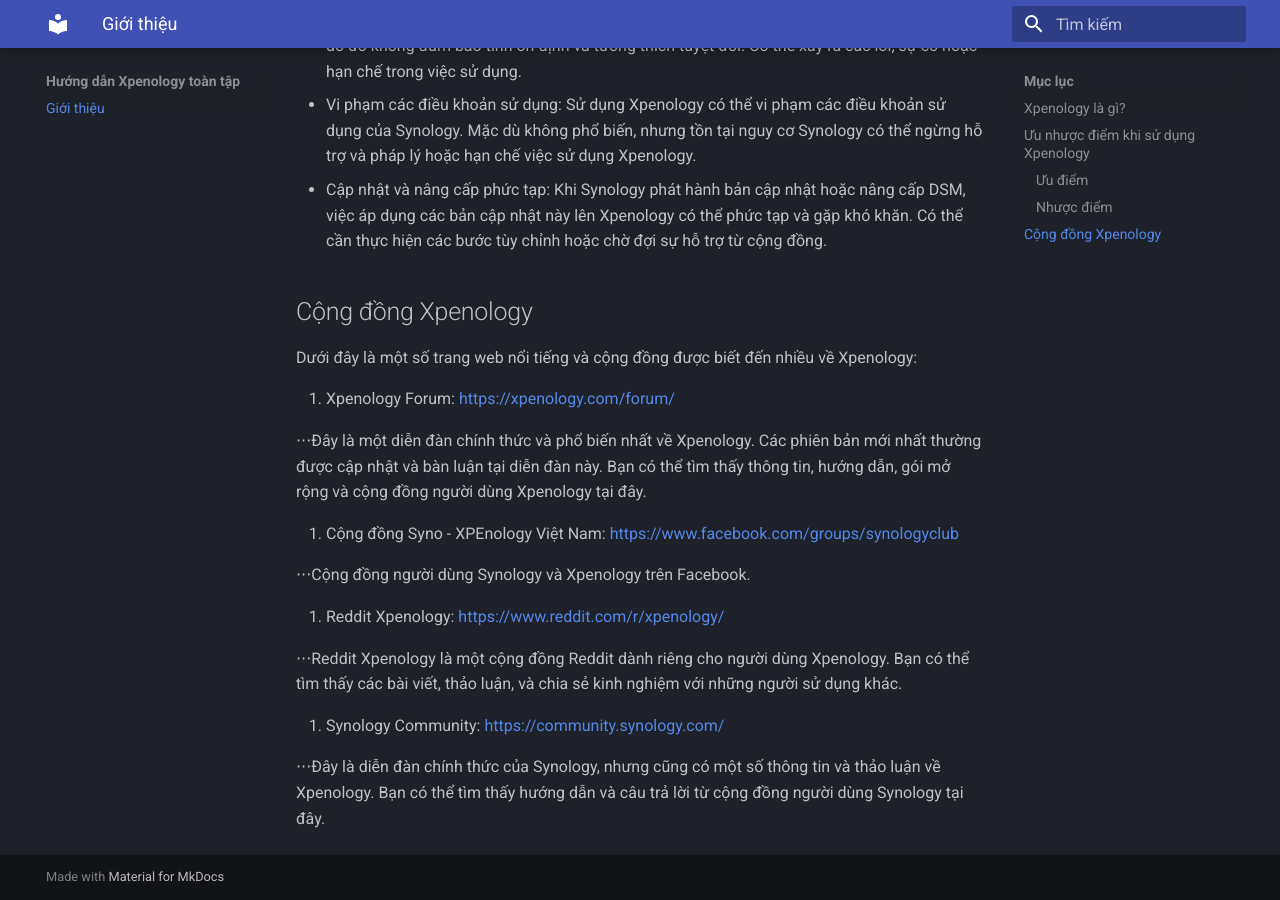
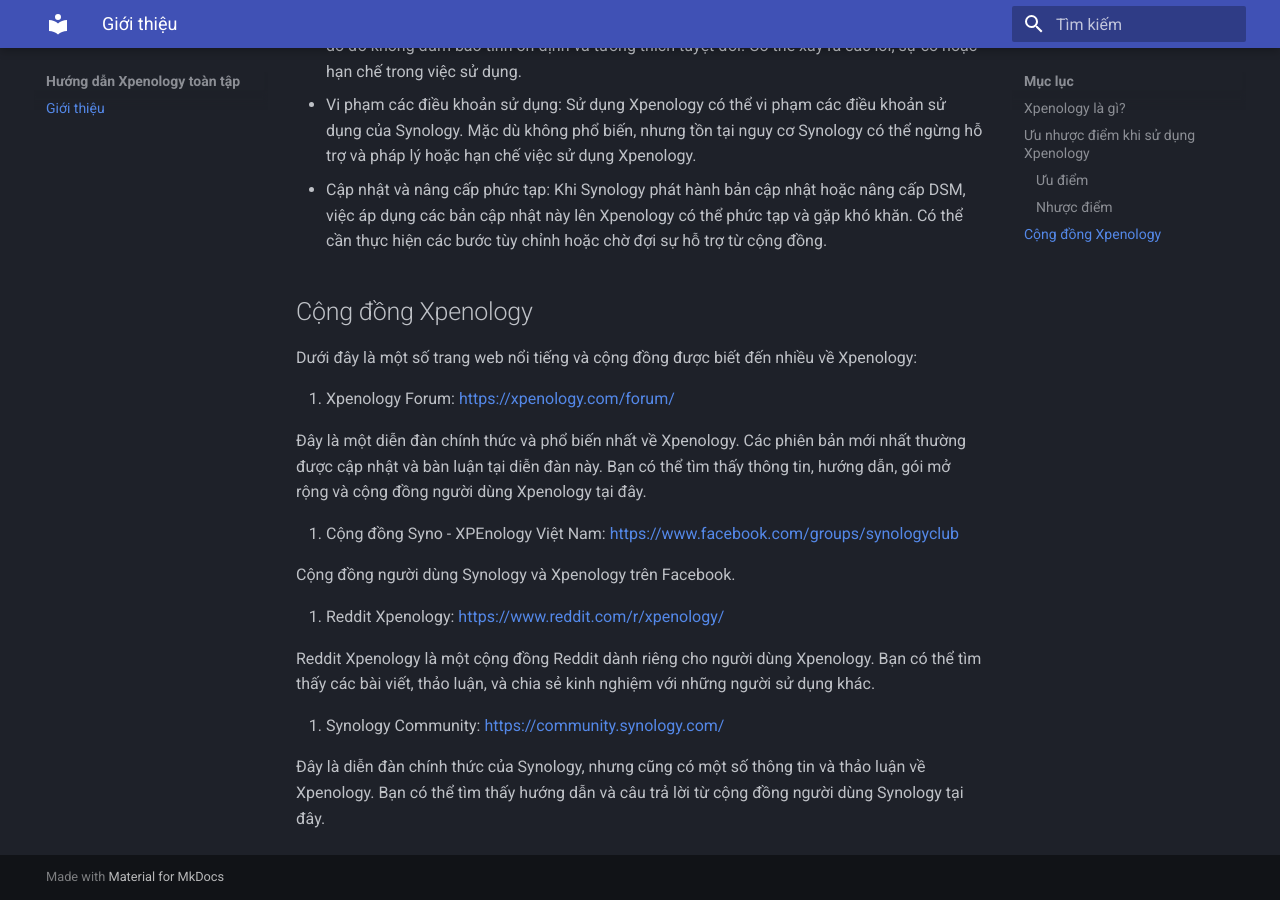
Before and after one commit to luutuananh/xpenology, an MkDocs documentation site: the page built from docs/index.md, in a window 1280 px wide and 900 px high, scrolled down 1206 px. Built offline with MkDocs 1.6.1 and Material for MkDocs 9.7.7, drawn with Linux system fonts in a browser that asks for light colours.

```diff
--- a/docs/index.md
+++ b/docs/index.md
@@ -33,16 +33,16 @@ Dưới đây là một số trang web nổi tiếng và cộng đồng được
 
 1. Xpenology Forum: <https://xpenology.com/forum/>
 
-⋅⋅⋅Đây là một diễn đàn chính thức và phổ biến nhất về Xpenology. Các phiên bản mới nhất thường được cập nhật và bàn luận tại diễn đàn này. Bạn có thể tìm thấy thông tin, hướng dẫn, gói mở rộng và cộng đồng người dùng Xpenology tại đây.
+   Đây là một diễn đàn chính thức và phổ biến nhất về Xpenology. Các phiên bản mới nhất thường được cập nhật và bàn luận tại diễn đàn này. Bạn có thể tìm thấy thông tin, hướng dẫn, gói mở rộng và cộng đồng người dùng Xpenology tại đây.
 
 2. Cộng đồng Syno - XPEnology Việt Nam: <https://www.facebook.com/groups/synologyclub>
 
-⋅⋅⋅Cộng đồng người dùng Synology và Xpenology trên Facebook.
+   Cộng đồng người dùng Synology và Xpenology trên Facebook.
 
 3. Reddit Xpenology: <https://www.reddit.com/r/xpenology/>
 
-⋅⋅⋅Reddit Xpenology là một cộng đồng Reddit dành riêng cho người dùng Xpenology. Bạn có thể tìm thấy các bài viết, thảo luận, và chia sẻ kinh nghiệm với những người sử dụng khác.
+   Reddit Xpenology là một cộng đồng Reddit dành riêng cho người dùng Xpenology. Bạn có thể tìm thấy các bài viết, thảo luận, và chia sẻ kinh nghiệm với những người sử dụng khác.
 
 4. Synology Community: <https://community.synology.com/>
 
-⋅⋅⋅Đây là diễn đàn chính thức của Synology, nhưng cũng có một số thông tin và thảo luận về Xpenology. Bạn có thể tìm thấy hướng dẫn và câu trả lời từ cộng đồng người dùng Synology tại đây.
+   Đây là diễn đàn chính thức của Synology, nhưng cũng có một số thông tin và thảo luận về Xpenology. Bạn có thể tìm thấy hướng dẫn và câu trả lời từ cộng đồng người dùng Synology tại đây.
```
